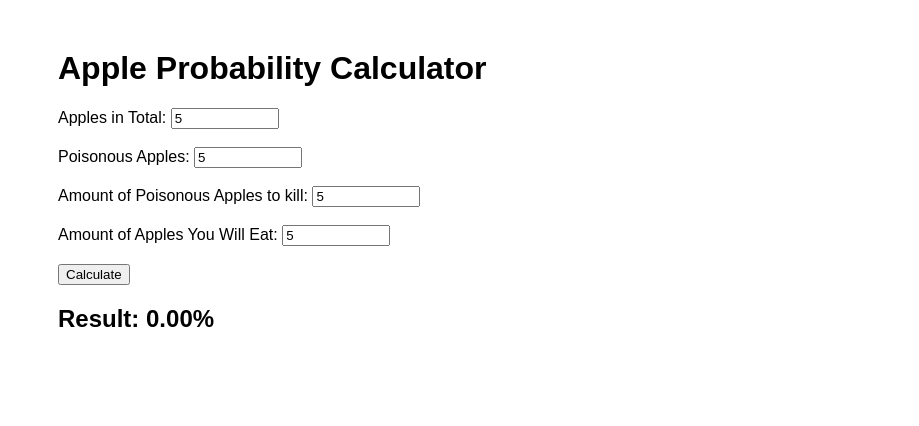
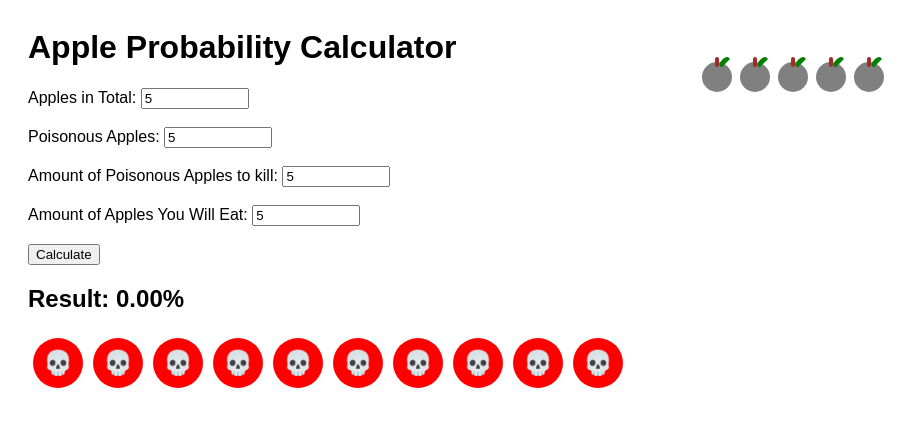
Before and after one commit to onebione/onebione.github.io, a website: page idea1/Section 1/Apple_Probability.html in a window 1280 px wide. Both pictures are taken after typing "5", "5", "5", "5" into the empty fields and a click on the button "Calculate". Shown: the whole page, without its empty margins (0-919 px from the left). Drawn offline with Linux system fonts and the light colour scheme.

Commit message:
Should be finished

```diff
--- a/idea1/Section 1/Apple_Probability.html
+++ b/idea1/Section 1/Apple_Probability.html
@@ -5,24 +5,93 @@
     <style>
         body {
             font-family: Arial, sans-serif;
+            display: flex;
         }
         .container {
-            margin: 50px;
+            margin: 20px;
         }
         input[type="number"] {
             width: 100px;
             margin-right: 10px;
         }
+        .apple {
+            position: relative;
+            display: inline-block;
+            width: 30px;
+            height: 30px;
+            background-color: red;
+            border-radius: 50%;
+            margin: 4px;
+        }
+        .poisonous-apple {
+            background-color: gray;
+        }
+        .apple::before, .poisonous-apple::before {
+            content: '';
+            position: absolute;
+            top: -5px;
+            left: 50%;
+            transform: translateX(-50%);
+            width: 4px;
+            height: 10px;
+            background-color: brown;
+            border-radius: 2px;
+        }
+        .apple::after, .poisonous-apple::after {
+            content: '';
+            position: absolute;
+            top: -3px;
+            left: 72%;
+            transform: translateX(-50%) rotate(-45deg);
+            width: 12px;
+            height: 5px;
+            background-color: green;
+            border-radius: 50% 50% 0 0;
+        }
+        .apple-container {
+            margin: 50px;
+            display: flex;
+            flex-wrap: wrap;
+        }
+        .main-content {
+            flex-grow: 1;
+        }
+        .apple-section {
+            width: 1000px;
+        }
+        .faces-container {
+            display: flex;
+            margin-top: 20px;
+        }
+        .face {
+            width: 50px;
+            height: 50px;
+            margin: 5px;
+            border-radius: 50%;
+            display: flex;
+            align-items: center;
+            justify-content: center;
+            font-size: 24px;
+        }
+        .alive {
+            background-color: green;
+            color: white;
+        }
+        .dead {
+            background-color: red;
+            color: white;
+        }
     </style>
 </head>
 <body>
+    <div class="main-content">
         <div class="container">
             <h1>Apple Probability Calculator</h1>
             <label for="Apples_Total">Apples in Total:</label>
-        <input type="number" id="Apples_Total" placeholder="Apples in Total">
+            <input type="number" id="Apples_Total" placeholder="Apples in Total" oninput="addApples()">
             <br><br>
             <label for="Poisonous">Poisonous Apples:</label>
-        <input type="number" id="Poisonous" placeholder="Poisonous Apples">
+            <input type="number" id="Poisonous" placeholder="Poisonous Apples" oninput="updatePoisonousApples()">
             <br><br>
             <label for="Apples_To_Kill">Amount of Poisonous Apples to kill:</label>
             <input type="number" id="Apples_To_Kill" placeholder="Apples to kill">
@@ -32,41 +101,94 @@
             <br><br>
             <button onclick="calculateProbability()">Calculate</button>
             <h2>Result: <span id="result"></span></h2>
+            <div id="facesContainer" class="faces-container"></div>
+        </div>
+    </div>
+    <div class="apple-section">
+        <div id="appleContainer" class="apple-container"></div>
     </div>
 
 <script>
+    const MAX_APPLES = 1000;
+
+    function addApples() {
+        const appleContainer = document.getElementById('appleContainer');
+        const Apples_Total = parseInt(document.getElementById('Apples_Total').value);
+
+        if (isNaN(Apples_Total) || Apples_Total < 0) {
+            appleContainer.innerHTML = "";
+            return;
+        }
+
+        appleContainer.innerHTML = "";
+        const appleCount = Math.min(Apples_Total, MAX_APPLES);
+
+        for (let i = 0; i < appleCount; i++) {
+            const apple = document.createElement('div');
+            apple.className = 'apple';
+            appleContainer.appendChild(apple);
+        }
+
+        if (Apples_Total > MAX_APPLES) {
+            const warning = document.createElement('div');
+            warning.textContent = `Only the first ${MAX_APPLES} apples are displayed.`;
+            appleContainer.appendChild(warning);
+        }
+    }
+
+    function updatePoisonousApples() {
+        const appleContainer = document.getElementById('appleContainer');
+        const Poisonous = parseInt(document.getElementById('Poisonous').value);
+
+        if (isNaN(Poisonous) || Poisonous < 0) {
+            return;
+        }
+
+        const apples = appleContainer.getElementsByClassName('apple');
+        const appleCount = apples.length;
+        const poisonousCount = Math.min(Poisonous, appleCount);
+
+        for (let i = 0; i < appleCount; i++) {
+            apples[i].classList.remove('poisonous-apple');
+        }
+
+        for (let i = 0; i < poisonousCount; i++) {
+            apples[i].classList.add('poisonous-apple');
+        }
+    }
+
     function calculateProbability() {
         const Apples_Total = parseInt(document.getElementById('Apples_Total').value);
         const Poisonous = parseInt(document.getElementById('Poisonous').value);
         const Apples_To_Kill = parseInt(document.getElementById('Apples_To_Kill').value);
         const Apples_Eat = parseInt(document.getElementById('Apples_Eat').value);
 
-            if (isNaN(Apples_Total) || isNaN(Poisonous) || isNaN(Apples_To_Kill) || isNaN(Apples_Eat)) {
+        if (isNaN(Apples_Total) || isNaN(Poisonous) || isNaN(Apples_To_Kill) || isNaN(Apples_Eat) ||
+            Apples_Total < 0 || Poisonous < 0 || Apples_To_Kill < 0 || Apples_Eat < 0 ||
+            Apples_Eat > Apples_Total || Apples_To_Kill > Poisonous) {
             alert("Please enter valid numbers in all fields.");
             return;
         }
 
-            if (Apples_To_Kill > Poisonous || Apples_Eat > Apples_Total) {
-                document.getElementById('result').textContent = "You'll be fine, the apple amounts make no sense";
+        if (Apples_To_Kill > Poisonous) {
+            document.getElementById('result').textContent = "0.00%";
+            updateFaces(0);
             return;
         }
 
-            let alive_outcomes = 0;
-            let total_outcomes = 0;
-
-            function binomial_coefficients(N, K) {
-                if (K > N) {
-                    return 0;
+        function binomial_coefficients(n, k) {
+            let C = Array(k + 1).fill(0);
+            C[0] = 1;
+            for (let i = 1; i <= n; i++) {
+                for (let j = Math.min(i, k); j > 0; j--) {
+                    C[j] = C[j] + C[j - 1];
                 }
-                return factorial(N) / (factorial(K) * factorial(N - K));
+            }
+            return C[k];
         }
 
-            function factorial(n) {
-                if (n === 0) {
-                    return 1;
-                }
-                return n * factorial(n - 1);
-            }
+        let alive_outcomes = 0;
+        let total_outcomes = binomial_coefficients(Apples_Total, Apples_Eat);
 
         for (let case_num = 0; case_num < Apples_To_Kill; case_num++) {
             let var1 = binomial_coefficients(Poisonous, case_num);
@@ -74,10 +196,31 @@
             alive_outcomes += var1 * var2;
         }
 
-            total_outcomes = binomial_coefficients(Apples_Total, Apples_Eat);
+        const probability = ((alive_outcomes / total_outcomes) * 100).toFixed(2);
+        document.getElementById('result').textContent = probability + "%";
+        updateFaces(probability);
+    }
 
-            const probability = ((alive_outcomes / total_outcomes) * 100).toFixed(2) + "%";
-            document.getElementById('result').textContent = probability;
+    function updateFaces(probability) {
+        const facesContainer = document.getElementById('facesContainer');
+        facesContainer.innerHTML = "";
+
+        const aliveCount = Math.floor(probability / 10);
+        const deadCount = 10 - aliveCount;
+
+        for (let i = 0; i < aliveCount; i++) {
+            const face = document.createElement('div');
+            face.className = 'face alive';
+            face.textContent = '😑';
+            facesContainer.appendChild(face);
+        }
+
+        for (let i = 0; i < deadCount; i++) {
+            const face = document.createElement('div');
+            face.className = 'face dead';
+            face.textContent = '💀';
+            facesContainer.appendChild(face);
+        }
     }
 </script>
 </body>
```
Lines whose indentation alone changed are shown as unchanged.
